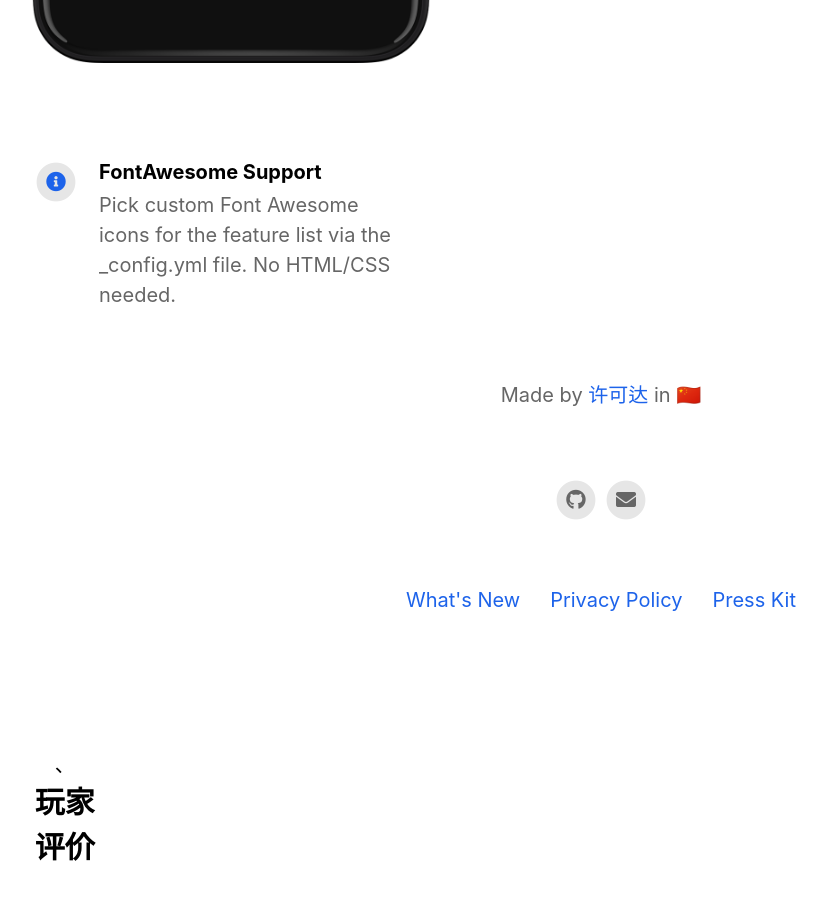
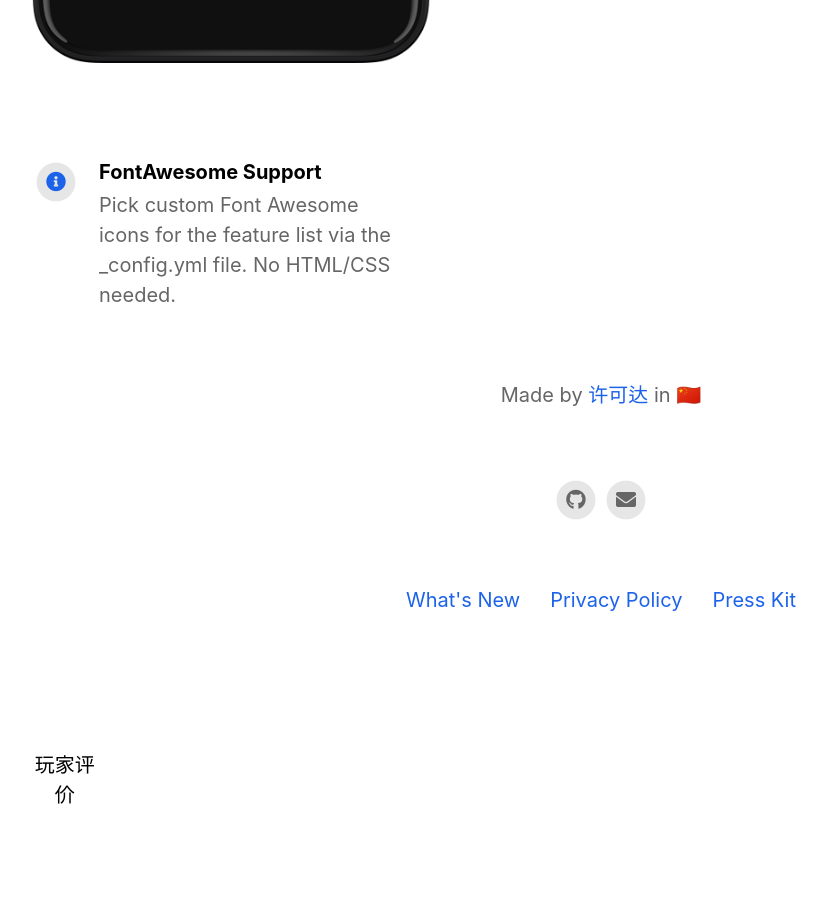
Before and after one commit to CodaXu/TrueSelf, a Jekyll site: the page built from index.html, in a window 1280 px wide and 900 px high, scrolled down 922 px. Shown: the whole window, without its empty margins (39-866 px from the left). Built offline with Jekyll 4.4.1, drawn with Linux system fonts in a browser that asks for light colours; nearby versions of some CDN libraries; after the commit the page ends 1762 px from its top, so only the background shows below that.

Commit message:
Update features.html

```diff
--- a/_includes/features.html
+++ b/_includes/features.html
@@ -1,8 +1,4 @@
-<div class="section_title">、
-    <h1 class="title">
-        玩家评价
-    </h1>
-</div>
+<p class="section_title">玩家评价</p>
 <div class="features">
     {% for feature in site.features %}
 
```
